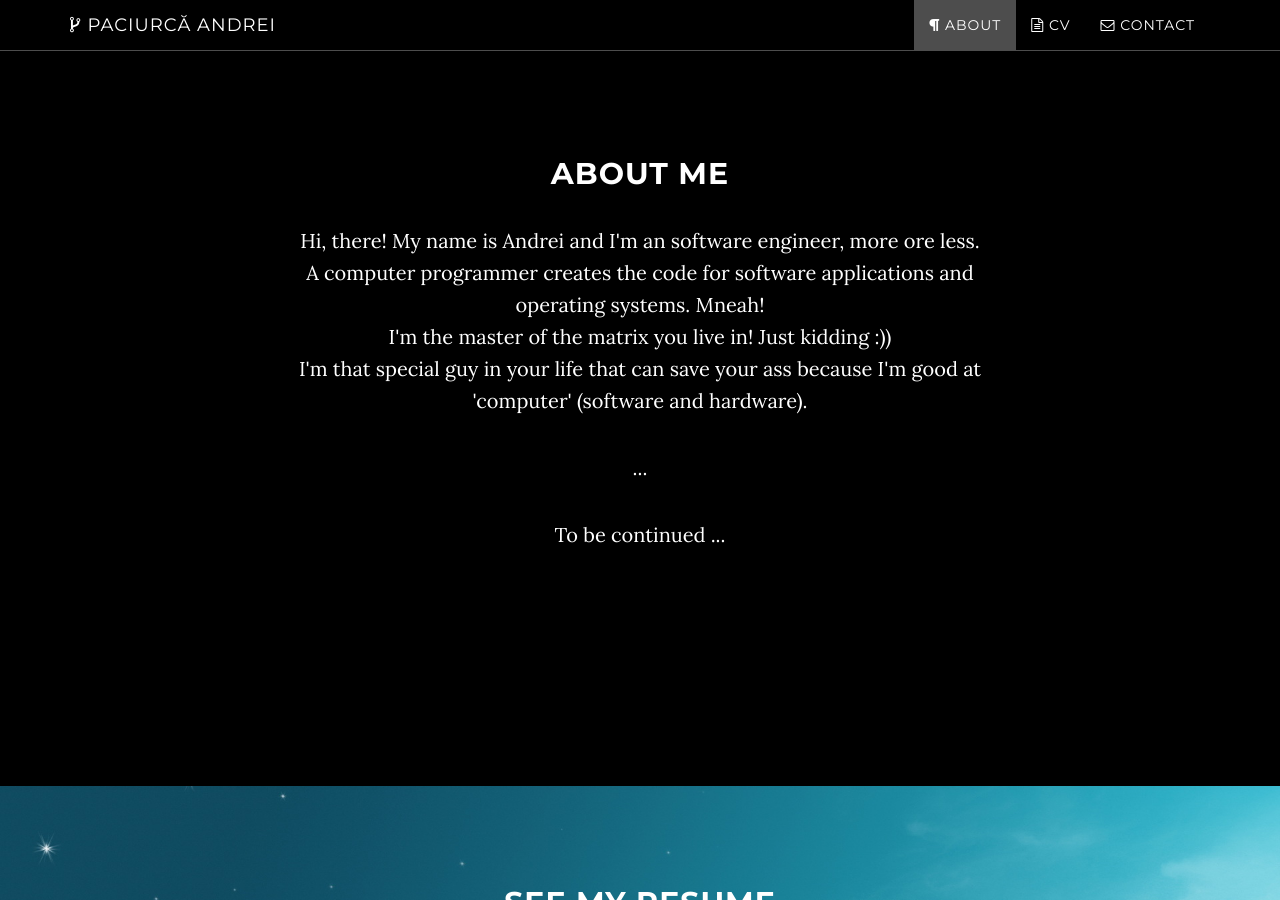
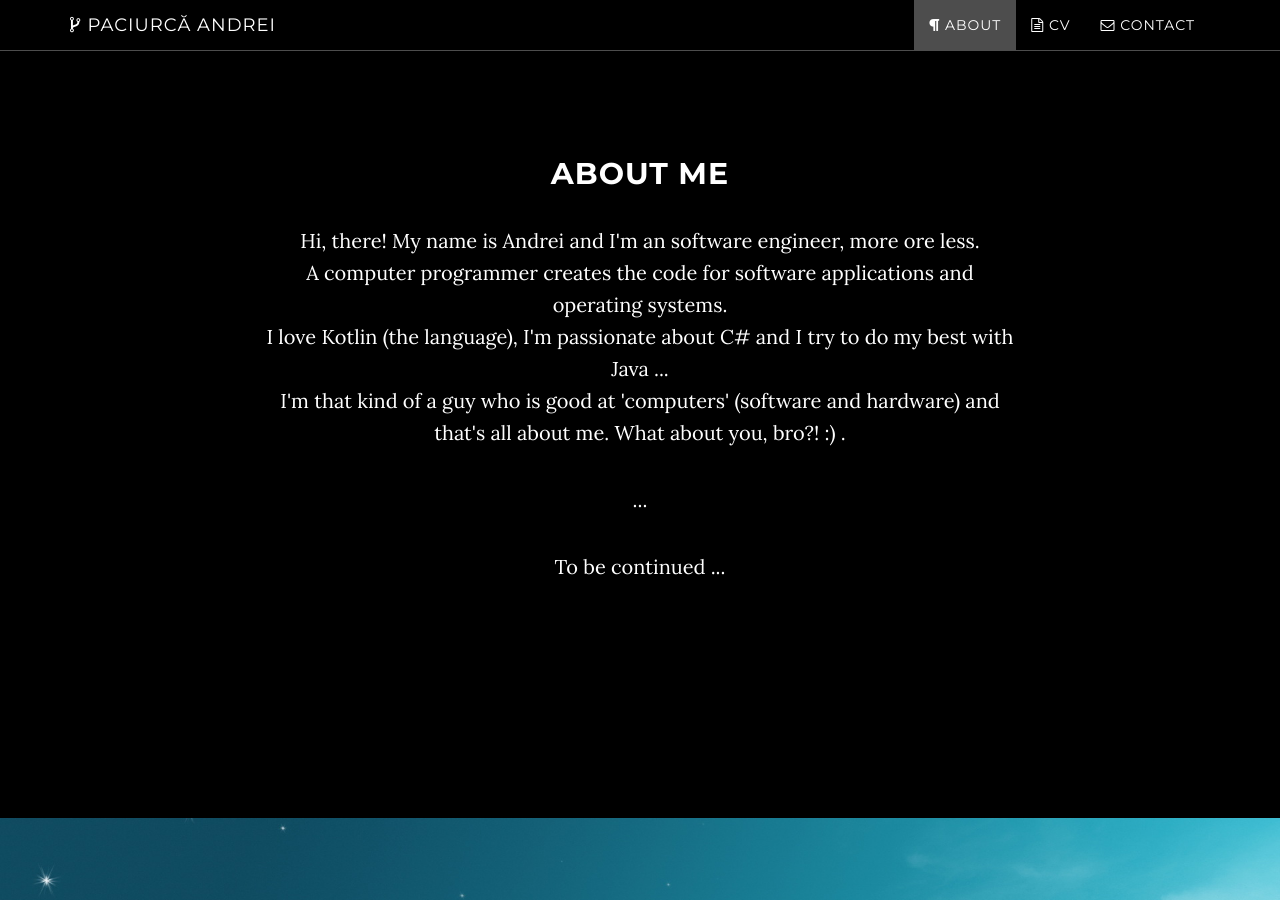
Before and after one commit to andreipaciurca/andreipaciurca.github.io, a Jekyll site: the page built from index.html, in a window 1280 px wide and 900 px high, scrolled down 943 px. Built offline with Jekyll 4.4.1, drawn with Linux system fonts in a browser that asks for light colours.

Commit message:
Update about.html

```diff
--- a/_includes/about.html
+++ b/_includes/about.html
@@ -4,9 +4,9 @@
             <div class="col-lg-8 col-lg-offset-2">
                 <h2>About me</h2>
                 <p>Hi, there! My name is Andrei and I'm an software engineer, more ore less. <br>
-                    A computer programmer creates the code for software applications and operating systems. Mneah!<br>
-        I'm the master of the matrix you live in! Just kidding :))<br>
-                    I'm that special guy in your life that can save your ass because I'm good at 'computer' (software and hardware).</p>
+                    A computer programmer creates the code for software applications and operating systems.<br>
+                    I love Kotlin (the language), I'm passionate about C# and I try to do my best with Java ...<br>
+                    I'm that kind of a guy who is good at 'computers' (software and hardware) and that's all about me. What about you, bro?! :) .</p>
                 <p>...</p>
                 <p>To be continued ...</p>
             </div>
```
